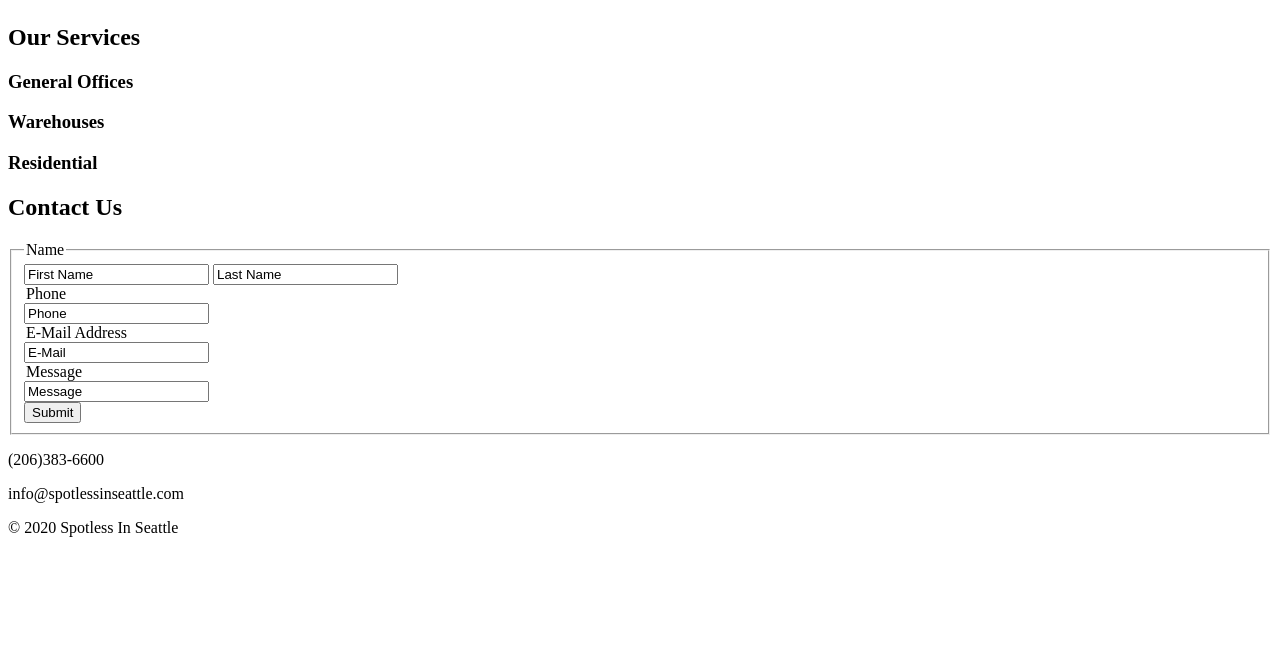
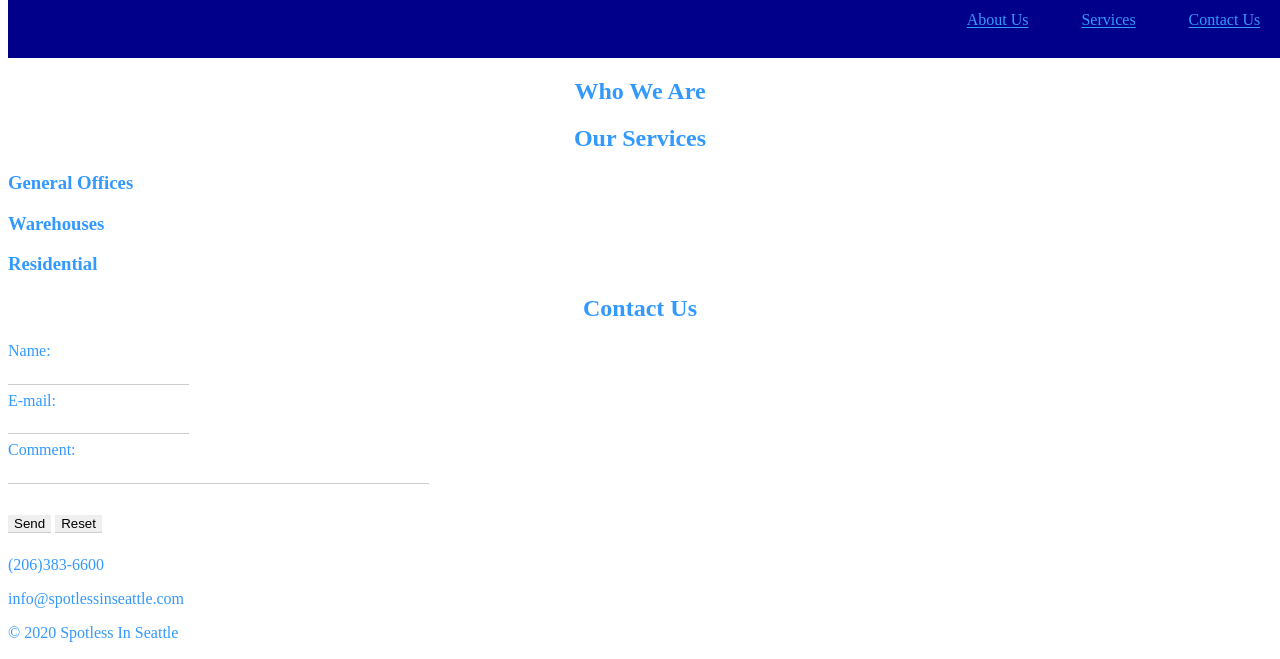
Before and after one commit to kowserk7/spotless-in-seattle, a plain HTML site: page index.html in a window 1280 px wide. Shown: the part 141-800 px from the top of the page. Drawn offline with Linux system fonts and the light colour scheme.

Commit message:
started styling

```diff
--- a/app.js
+++ b/app.js
@@ -0,0 +1,14 @@
+function sendMail(str) {
+    var link = "mailto:slim.hmidi1@gmail.com" + "&subject=" + escape("This is my subject") + "&body=" + escape(str);
+    location.href = link;
+}
+function submit_comment() {
+var name = document.forms["contact_form"]["Name"].value;
+var Email = document.forms["contact_form"]["Email"].value;
+var Phone = document.forms["contact_form"]["Phone"].value;
+var Location = document.forms["contact_form"]["Location"].value;
+var Comment = document.forms["contact_form"]["Location"].value;
+if((name !="") && (Email !="") && (Phone !="") && (Location !="") && (Comment !="")) {
+   sendMail("HELLO");
+}
+}
--- a/index.html
+++ b/index.html
@@ -6,15 +6,14 @@
   <meta name="viewport" content="width=device-width, initial-scale=1.0">
   <meta http-equiv="X-UA-Compatible" content="ie=edge">
   <link rel="stylesheet" href="style.css">
+  <link rel="icon" href="./images/SleeplessInSeattle.ico" type="image/icon type">
   <title>Spotless in Seattle</title>
 </head>
-
 <body>
   <header>
-    <h1>Spotless In Seattle</h1>
+      <img src="./images/SpotlessInSeattle3.png" id="header-image" width="200">
     <nav>
       <ul>
-        <li><a href="index.html">Home</a></li>
         <li><a href="#about-us">About Us</a></li>
         <li><a href="#services">Services</a></li>
         <li><a href="#contact-us">Contact Us</a></li>
@@ -33,8 +32,17 @@
     </div>
     <div id="contact-us">
       <h2>Contact Us</h2>
-      <form action="">
-        <fieldset>
+      <form action="kowserk7@gmail.com" method="post" enctype="text/plain">
+        Name:<br>
+        <input type="text" name="name"><br>
+        E-mail:<br>
+        <input type="text" name="mail"><br>
+        Comment:<br>
+        <input type="text" name="comment" size="50"><br><br>
+        <input type="submit" value="Send">
+        <input type="reset" value="Reset">
+        </form>
+      <!-- <form action="mailto:info@spotlessinseatlle.com">
           <legend>Name</legend>
           <input type="text" name="firstname" value="First Name">
           <input type="text" name="lastname" value="Last Name">
@@ -46,8 +54,7 @@
           <input type="text" name="message" value="Message">
           <br>
           <input type="button" value="Submit">
-        </fieldset>
-      </form>
+      </form> -->
       <p>(206)383-6600</p>
       <p>info@spotlessinseattle.com</p>
     </div>
--- a/style.css
+++ b/style.css
@@ -1,13 +1,37 @@
-h1 {
+html, a:link, :active, :hover, :visited{
+  color: rgb(51, 153, 255)
+}
+
+h1, h2 {
   text-align: center;
 }
 
 nav{
   text-align: right;
+  width: 100%;
+  padding: 1%;
+  background-color: darkblue;
+  display: block;
 }
 
 li {
   display: inline;
+  padding: 2%;
+}
+
+input {
+  /* width: 100%; */
+  margin: .5em 0;
+  border: 1px solid #ccc;
+  border-width: 0 0 1px 0;
+  border-radius: 0;
+}
+
+div{
+  display: block;
+  margin-left: auto;
+  margin-right: auto;
+  /* width: 50%; */
 }
 
 #copyright {
```
Also changed, not shown: images/SleeplessInSeattle.ico (added), images/SpotlessInSeattle.png (added), images/SpotlessInSeattle2.png (added), images/SpotlessInSeattle3.png (added), images/SpotlessInSeattle4.png (added), 3 other files.
